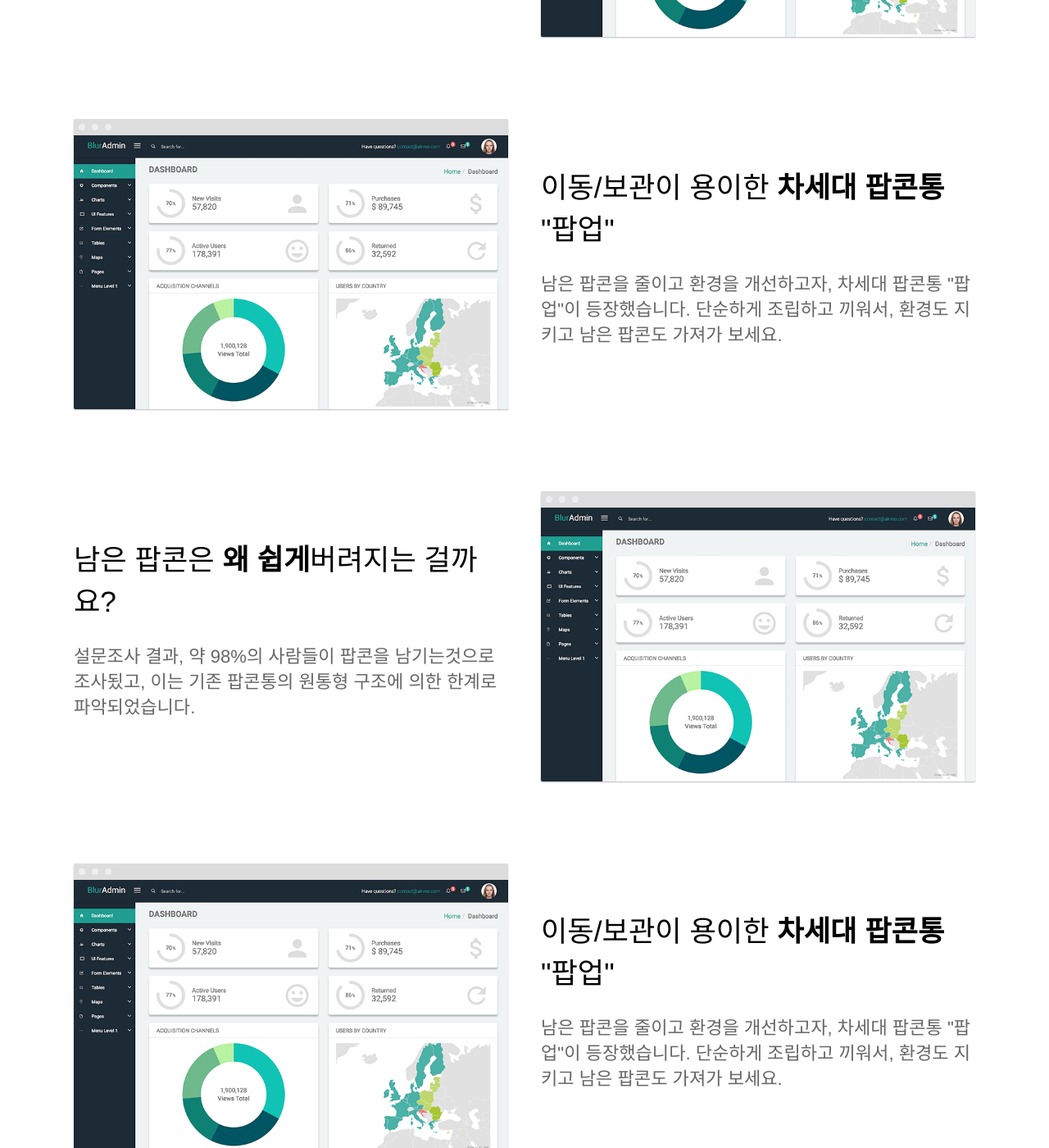
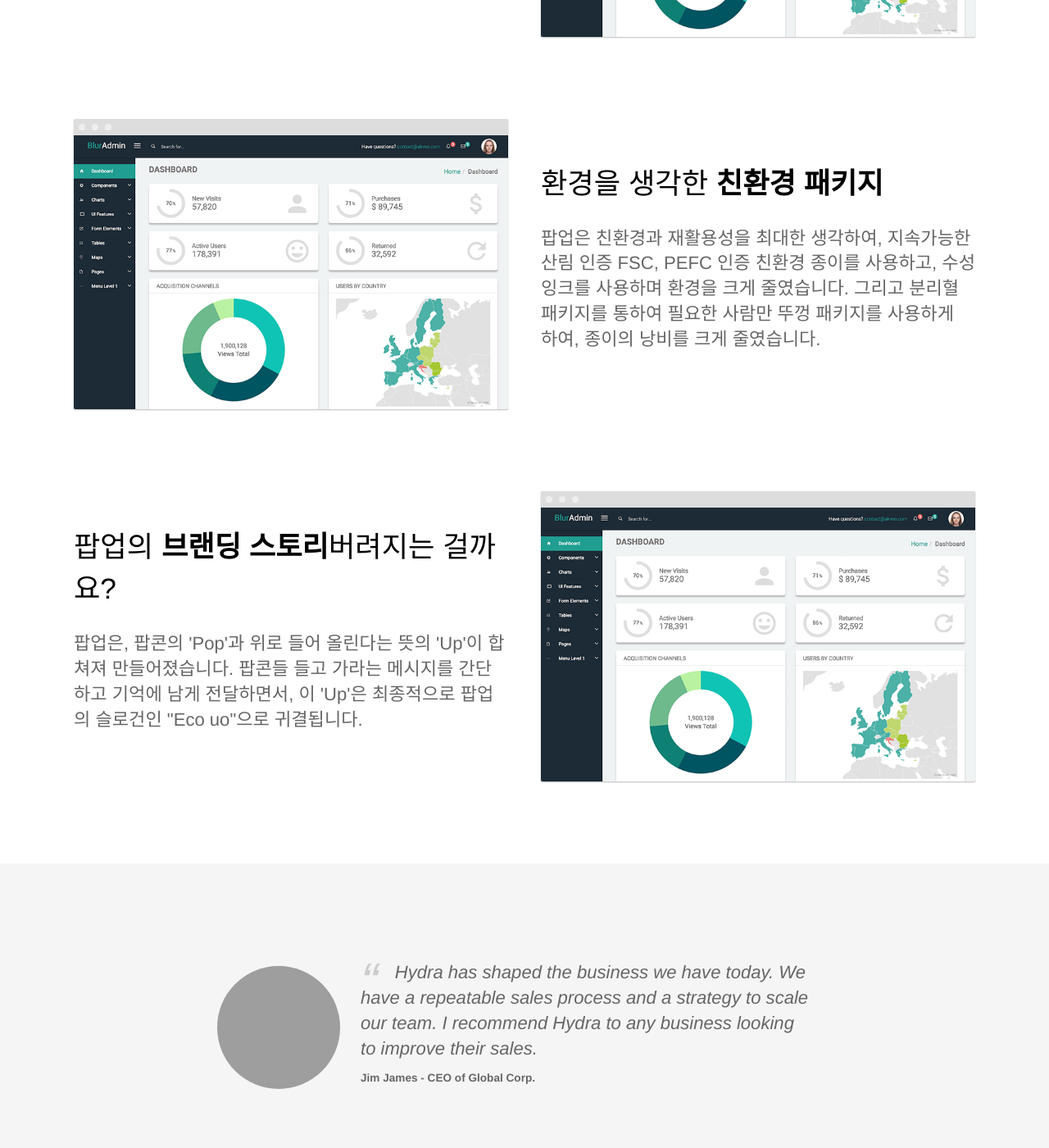
Before and after one commit to popupbox/popupbox.github.io, a Jekyll site: the page built from index.html, in a window 1280 px wide and 1400 px high, scrolled down 2271 px. Shown: the whole window at 82% size. Built offline with Jekyll 4.4.1, drawn with Linux system fonts in a browser that asks for light colours; some of the changed text lies outside the part shown; grey boxes are pictures that could not be loaded.

Commit message:
Add : main

```diff
--- a/index.html
+++ b/index.html
@@ -17,44 +17,8 @@
 	<section>
 		<div class="container flex">
 			<div class="text editable">
-				<h2>남은 팝콘은 <strong>왜 쉽게</strong>버려지는 걸까요?</h2>
-				<p>설문조사 결과, 약 98%의 사람들이 팝콘을 남기는것으로 조사됬고, 이는 기존 팝콘통의 원통형 구조에 의한 한계로 파악되었습니다. </p>
-			</div>
-			<div class="image">
-				<img src="{{ site.baseurl }}/images/dashboard.png" alt="Screenshot" class="screenshot editable" />
-			</div>
-		</div>
-	</section>
-
-	<section>
-		<div class="container flex">
-			<div class="text editable">
-				<h2>이동/보관이 용이한 <strong>차세대 팝콘통 </strong>"팝업"</h2>
-				<p>남은 팝콘을 줄이고 환경을 개선하고자, 차세대 팝콘통 "팝업"이 등장했습니다. 단순하게 조립하고 끼워서, 환경도 지키고 남은 팝콘도 가져가 보세요.</p>
-			</div>
-			<div class="image">
-				<img src="{{ site.baseurl }}/images/dashboard.png" alt="Screenshot" class="screenshot editable" />
-			</div>
-		</div>
-	</section>
-
-	<section>
-		<div class="container flex">
-			<div class="text editable">
-				<h2>환경을 고려한<strong>친환경 패키지</strong></h2>
-				<p>팝업은 친환경과 재활용성을 최대한 생각하여, 지속가능한 산림 인증 FSC, PEFC 인증 친환경 종이를 사용하고, 수성 잉크를 사용하며 환경을 크게 줄였습니다. 그리고 분리혈 패키지를 통하여 필요한 사람만 뚜껑 패키지를 사용하게 하여, 종이의 낭비를 크게 줄였습니다.</p>
-			</div>
-			<div class="image">
-				<img src="{{ site.baseurl }}/images/dashboard.png" alt="Screenshot" class="screenshot editable" />
-			</div>
-		</div>
-	</section>
-
-	<section>
-		<div class="container flex">
-			<div class="text editable">
-				<h2>이동/보관이 용이한 <strong>차세대 팝콘통 </strong>"팝업"</h2>
-				<p>남은 팝콘을 줄이고 환경을 개선하고자, 차세대 팝콘통 "팝업"이 등장했습니다. 단순하게 조립하고 끼워서, 환경도 지키고 남은 팝콘도 가져가 보세요.</p>
+				<h2>영화관에서 다 먹지 못하고 <strong>버려지는 </strong>팝콘의 양을 아시나요?</h2>
+				<p>약 88%의 사람들이 팝콘을 다 먹지 못하고 버린다고 해요. 용산구의 어느 대형 영화관의 한 달 팝콘 쓰레기 배출량은 무려 9000L! 한 달에 무려 6569개의 M사이즈 팝콘이 고스란히, 약 3941만원 어치의 팝콘이 아무렇지 않게 버려지고 있어요!</p>
 			</div>
 			<div class="image">
 				<img src="{{ site.baseurl }}/images/dashboard.png" alt="Screenshot" class="screenshot editable" />
@@ -86,7 +50,29 @@
 		</div>
 	</section>
 
+	<section>
+		<div class="container flex">
+			<div class="text editable">
+				<h2>환경을 생각한 <strong>친환경 패키지</strong></h2>
+				<p>팝업은 친환경과 재활용성을 최대한 생각하여, 지속가능한 산림 인증 FSC, PEFC 인증 친환경 종이를 사용하고, 수성 잉크를 사용하며 환경을 크게 줄였습니다. 그리고 분리혈 패키지를 통하여 필요한 사람만 뚜껑 패키지를 사용하게 하여, 종이의 낭비를 크게 줄였습니다.</p>
+			</div>
+			<div class="image">
+				<img src="{{ site.baseurl }}/images/dashboard.png" alt="Screenshot" class="screenshot editable" />
+			</div>
+		</div>
+	</section>
 
+	<section>
+		<div class="container flex">
+			<div class="text editable">
+				<h2>팝업의 <strong>브랜딩 스토리</strong>버려지는 걸까요?</h2>
+				<p>팝업은, 팝콘의 'Pop'과 위로 들어 올린다는 뜻의 'Up'이 합쳐져 만들어졌습니다. 팝콘들 들고 가라는 메시지를 간단하고 기억에 남게 전달하면서, 이 'Up'은 최종적으로 팝업의 슬로건인 "Eco uo"으로 귀결됩니다. </p>
+			</div>
+			<div class="image">
+				<img src="{{ site.baseurl }}/images/dashboard.png" alt="Screenshot" class="screenshot editable" />
+			</div>
+		</div>
+	</section>
 
 	<section class="testimonial">
 		<div class="container flex">
```
